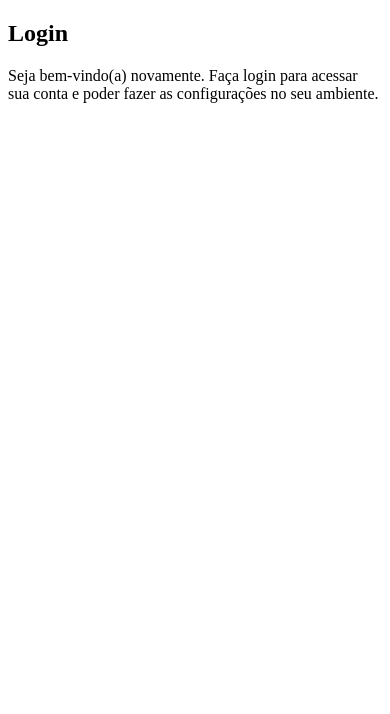
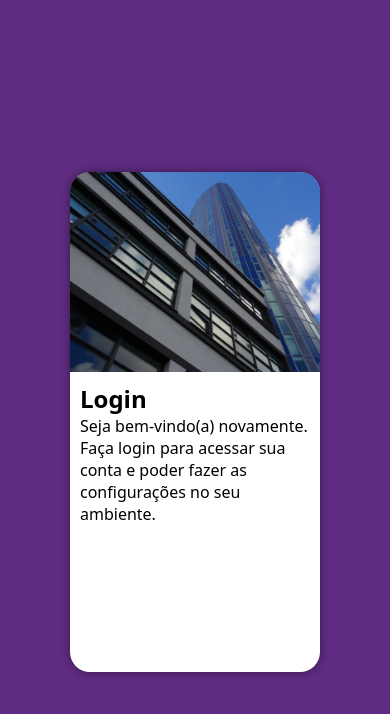
Before and after one commit to AlexandreMello-dev/projeto-login, a plain HTML site: page index.html in a window 390 px wide. Drawn offline with Linux system fonts and the light colour scheme.

Commit message:
criando mobile fast do projeto

```diff
--- a/estilos/style.css
+++ b/estilos/style.css
@@ -5,3 +5,47 @@
     Verde: #49a09d
     Lilas: #5f2c82
 */
+
+* {
+    font-family: system-ui, -apple-system, BlinkMacSystemFont, 'Segoe UI', Roboto, Oxygen, Ubuntu, Cantarell, 'Open Sans', 'Helvetica Neue', sans-serif;
+    padding: 0px;
+    margin: 0px;
+    box-sizing: border-box;
+}
+
+body, html{
+    background-color: #5f2c82;
+    height: 100vh;
+    width: 100vw;
+}
+
+main {
+    position: relative;
+    height: 100vh;
+    width: 100vw;
+}
+section#login {
+    position: absolute;
+    top: 50%;
+    left: 50%;
+    transform: translate(-50%, -50%);
+    overflow: hidden;
+
+    background-color: white;
+    width: 250px;
+    height: 500px;
+    border-radius: 20px;
+    box-shadow: 0px 0px 10px rgba(0, 0, 0, 0.450);
+}
+
+section > div#imagem {
+    display: block;
+    background: #5f2c82 url(../imagens/pexels-sevenstorm-juhaszimrus-543453.jpg) no-repeat;
+    background-size: cover;
+    height: 200px;
+}
+
+section#login > div#formulario {
+    display: block;
+    padding: 10px;
+}
```
